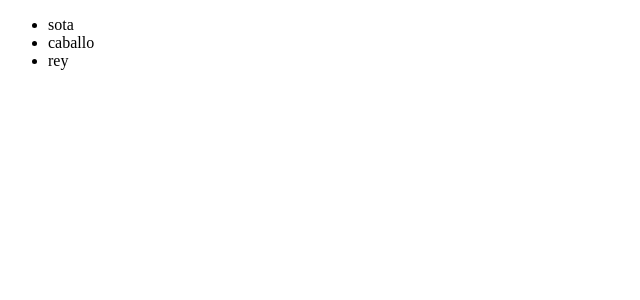
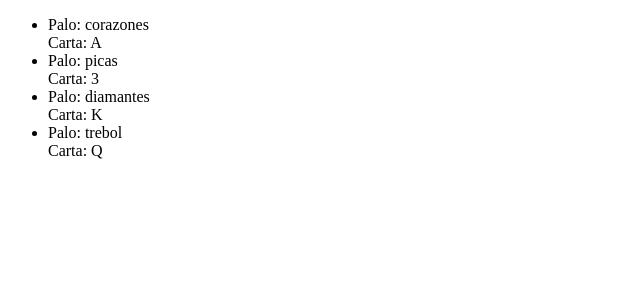
Before and after one commit to lauradillonar/angular015-directivas, an Angular app: page / in a window 1280 px wide. Shown: the top 300 px of the page, without its empty margins (0-640 px from the left). Built offline with nearby package versions, Linux system fonts and the light colour scheme.

Commit message:
ngFor sobre un objeto

```diff
--- a/src/app/app.component.html
+++ b/src/app/app.component.html
@@ -1,3 +1,5 @@
 <ul>
-  <li *ngFor="let carta of cartas">{{ carta }}</li>
+  <li *ngFor="let carta of cartas">
+    Palo: {{ carta.palo }} <br />Carta: {{ carta.valor }}
+  </li>
 </ul>
--- a/src/app/app.component.ts
+++ b/src/app/app.component.ts
@@ -7,5 +7,10 @@ import { Component } from '@angular/core';
 })
 export class AppComponent {
   title = 'Directivas en Angular';
-  cartas = ['sota','caballo','rey'];
+  cartas = [
+    {palo: 'corazones', valor: 'A'},
+    {palo: 'picas', valor: '3'},
+    {palo: 'diamantes', valor: 'K'},
+    {palo: 'trebol', valor: 'Q'}
+  ];
 }
```
